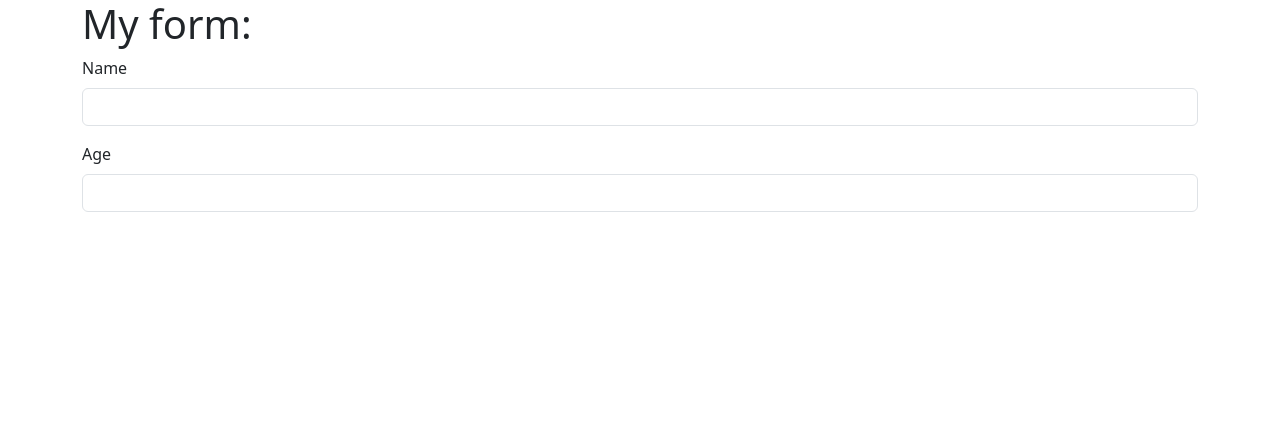
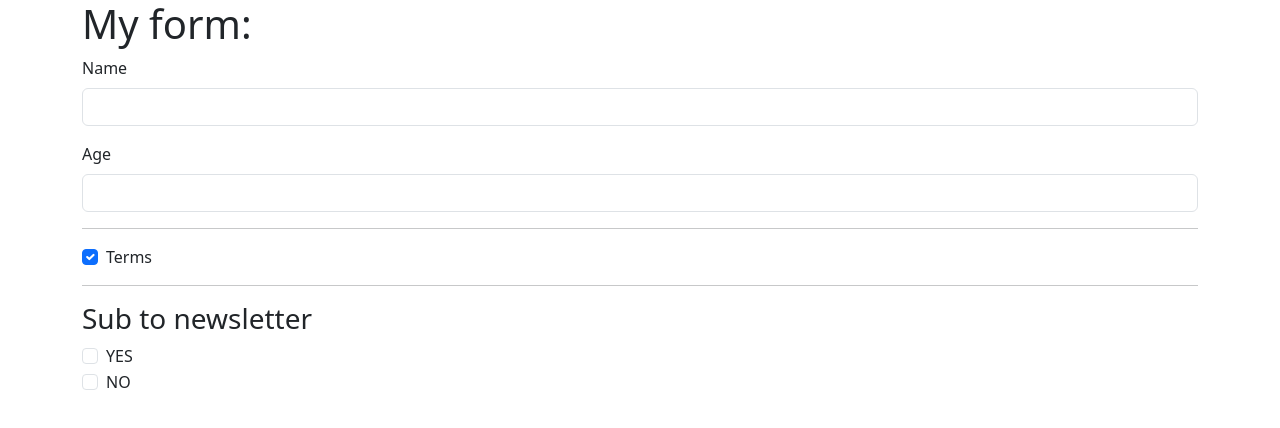
Before and after one commit to ferlobo1985/UDMY-Svelte-Forms, a Svelte app: page / in a window 1280 px wide. Shown: the top 428 px of the page. Built offline with nearby package versions, Linux system fonts and the light colour scheme.

Commit message:
02-Checkbox and Radio
02-Checkbox and Radio

```diff
--- a/src/App.svelte
+++ b/src/App.svelte
@@ -1,9 +1,13 @@
 <script>
   let name = '';
   let age = '';
+  let terms = true;
+  let newsletter;
 
   $: console.log(name)
   $: console.log(age)
+  $: console.log(terms)
+  $: console.log(newsletter)
 </script>
 
 <div class="container">
@@ -19,5 +23,23 @@
     <input type="text" class="form-control" bind:value={age}>
   </div>
 
+  <hr/>
+
+  <div class="mb-3 form-check">
+    <input type="checkbox" class="form-check-input" bind:checked={terms}>
+    <label for="terms" class="form-check-label">Terms</label>
+  </div>
+
+  <hr/>
+
+  <h3>Sub to newsletter</h3>
+  <div class="form-check">
+    <input type="checkbox" class="form-check-input" name="newsletter" value="yes" bind:group={newsletter}>
+    <label for="newsletter" class="form-check-label">YES</label>
+  </div>
+  <div class="form-check">
+    <input type="checkbox" class="form-check-input" name="newsletter" value="no" bind:group={newsletter}>
+    <label for="newsletter" class="form-check-label">NO</label>
+  </div>
 
 </div>
```
